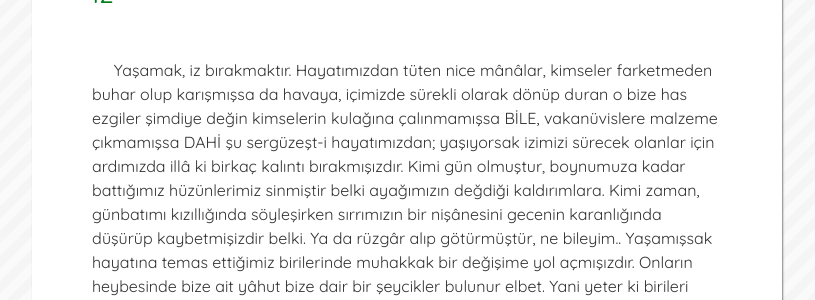
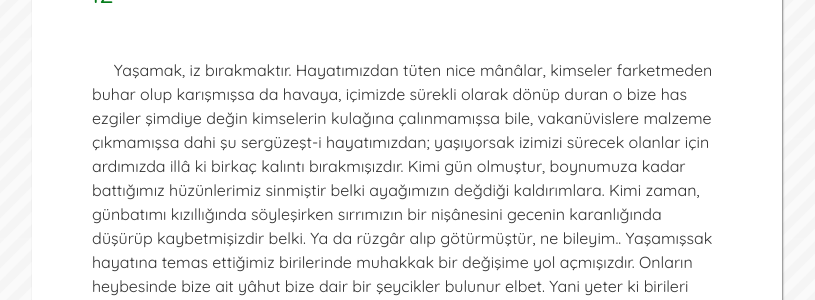
Before and after one commit to muhammedaydogdu/muhammedaydogdu.github.io, a Jekyll site: the page built from _posts/2019-03-18-iz.md, in a window 1280 px wide and 900 px high. Shown: the part 361-661 px from the top of the window, without its empty margins (233-1048 px from the left). Built offline with Jekyll 4.4.1, drawn with Linux system fonts in a browser that asks for light colours; some web fonts are replaced; some of the changed text lies outside the part shown.

Commit message:
Update 2019-03-18-iz.md

```diff
--- a/_posts/2019-03-18-iz.md
+++ b/_posts/2019-03-18-iz.md
@@ -9,7 +9,7 @@
 
 <br/>
 
-&nbsp;&nbsp;&nbsp;&nbsp; Yaşamak, iz bırakmaktır. Hayatımızdan tüten nice mânâlar, kimseler farketmeden buhar olup karışmışsa da havaya, içimizde sürekli olarak dönüp duran o bize has ezgiler şimdiye değin kimselerin kulağına çalınmamışsa BİLE, vakanüvislere malzeme çıkmamışsa DAHİ şu sergüzeşt-i hayatımızdan; yaşıyorsak izimizi sürecek olanlar için ardımızda illâ ki birkaç kalıntı bırakmışızdır. Kimi gün olmuştur, boynumuza kadar battığımız hüzünlerimiz sinmiştir belki ayağımızın değdiği kaldırımlara. Kimi zaman, günbatımı kızıllığında söyleşirken sırrımızın bir nişânesini gecenin karanlığında düşürüp kaybetmişizdir belki. Ya da rüzgâr alıp götürmüştür, ne bileyim.. Yaşamışsak hayatına temas ettiğimiz birilerinde muhakkak bir değişime yol açmışızdır. Onların heybesinde bize ait yâhut bize dair bir şeycikler bulunur elbet. Yani yeter ki birileri düşsün peşimize, ömür kalemimizden dağılan mürekkebin izleri silinmiş dahi olsa o gün, yüreğimizde bıraktığı boşluk ele verecektir bizi.
+&nbsp;&nbsp;&nbsp;&nbsp; Yaşamak, iz bırakmaktır. Hayatımızdan tüten nice mânâlar, kimseler farketmeden buhar olup karışmışsa da havaya, içimizde sürekli olarak dönüp duran o bize has ezgiler şimdiye değin kimselerin kulağına çalınmamışsa bile, vakanüvislere malzeme çıkmamışsa dahi şu sergüzeşt-i hayatımızdan; yaşıyorsak izimizi sürecek olanlar için ardımızda illâ ki birkaç kalıntı bırakmışızdır. Kimi gün olmuştur, boynumuza kadar battığımız hüzünlerimiz sinmiştir belki ayağımızın değdiği kaldırımlara. Kimi zaman, günbatımı kızıllığında söyleşirken sırrımızın bir nişânesini gecenin karanlığında düşürüp kaybetmişizdir belki. Ya da rüzgâr alıp götürmüştür, ne bileyim.. Yaşamışsak hayatına temas ettiğimiz birilerinde muhakkak bir değişime yol açmışızdır. Onların heybesinde bize ait yâhut bize dair bir şeycikler bulunur elbet. Yani yeter ki birileri düşsün peşimize, ömür kalemimizden dağılan mürekkebin izleri silinmiş dahi olsa o gün, yüreğimizde bıraktığı boşluk ele verecektir bizi.
 
 &nbsp;&nbsp;&nbsp;&nbsp; Epeydir aklımı kurcalayan bir şey var, peki ya biz tamamen değiştiysek? Bıraktığımız izler ya artık bize ait değilse? Değişimden bahsetmek gerek sanırım bunu anlayabilmek için. Yeni bir başlık açalım öyleyse: Değişim..
 
```
